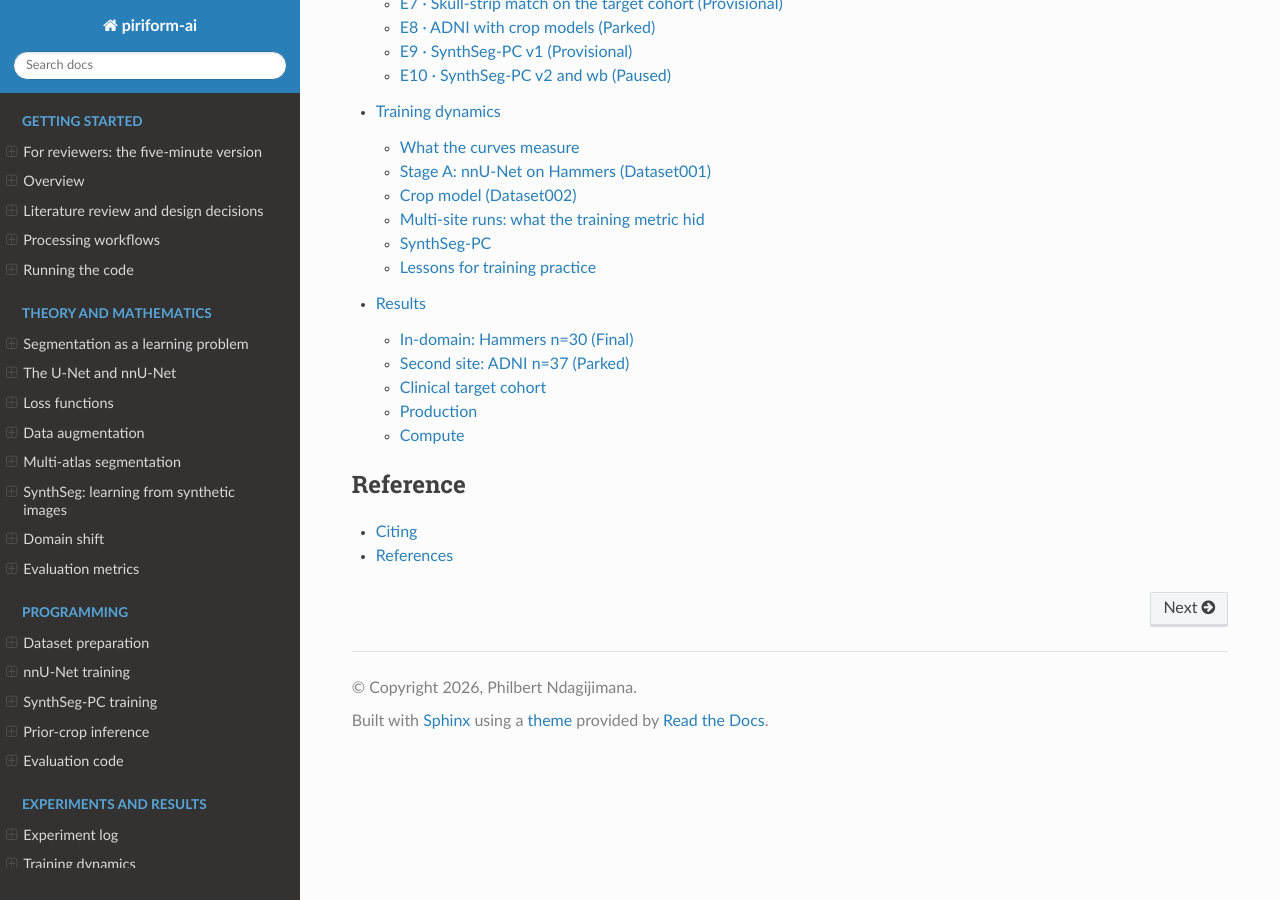
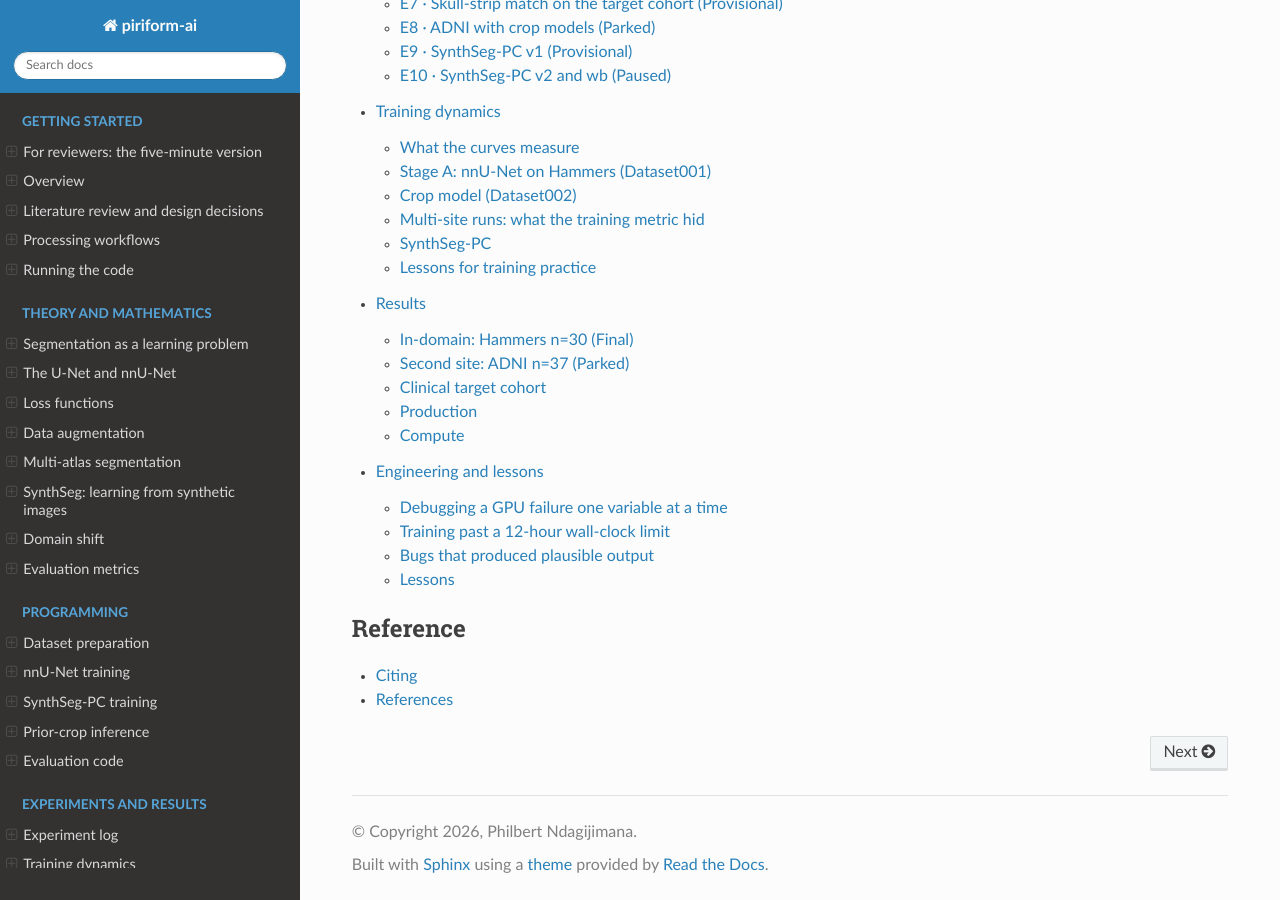
Before and after one commit to phindagijimana/piriform-ai, a Sphinx documentation site: the page built from docs/index.rst, in a window 1280 px wide and 900 px high, scrolled down 4891 px. Built offline with Sphinx 7.4.7 and the Read the Docs theme 3.1.0, drawn with Linux system fonts in a browser that asks for light colours; part of the change alters nothing that is shown.

Commit message:
Restore engineering evidence as one concise page
Add 'Engineering and lessons': the cuDNN debugging sequence, checkpoint
chaining on a 12 h limit, bugs that produced plausible output, and lessons.

```diff
--- /dev/null
+++ b/docs/engineering.rst
@@ -0,0 +1,83 @@
+Engineering and lessons
+=======================
+
+The problems that cost the most time were not modelling problems. This page
+records how they were diagnosed and what they taught.
+
+Debugging a GPU failure one variable at a time
+----------------------------------------------
+
+The first nnU-Net training step on an L40S MIG slice failed with
+``FIND was unable to find an engine to execute this computation``.
+
+1. ``torch.compile`` on: crash in compiled ``conv_transpose3d``.
+2. Compile off: the same error in eager ``conv_transpose3d``.
+3. ``TORCH_CUDNN_V8_API_DISABLED=1``: the FIND error is gone, replaced by
+   ``no valid convolution algorithms available in CuDNN`` on ``conv3d``.
+4. ``torch.backends.cudnn.enabled = False``: **trains**, at 168 s/epoch.
+
+Diagnosis: in this container, cuDNN has no usable 3D convolution engine on
+MIG through either API, and compilation was a red herring. The fix is a thin
+entry point rather than a patched nnU-Net (:doc:`programming/nnunet_training`).
+Each attempt was a two-epoch smoke test on one fold, not a relaunched 5-fold
+array.
+
+Training past a 12-hour wall-clock limit
+----------------------------------------
+
+A job needing :math:`H` hours on a partition capped at :math:`h` hours is split
+into :math:`\lceil H/h\rceil` hops:
+
+.. math::
+
+   H_\text{fold} = 1000 \times 168\ \text{s} \approx 47\ \text{h}
+   \;\Rightarrow\; \lceil 47/12 \rceil = 4\ \text{hops per fold}.
+
+Each hop is an ``sbatch --dependency=afterany:<previous>`` that resumes from
+the latest checkpoint. Making this reliable required:
+
+* **Idempotent workers.** A hop on a finished fold exits cleanly.
+* **Only the job ID on stdout.** A helper that also printed progress to stdout
+  produced a "job ID" containing text, and Slurm rejected the chain with
+  ``Job dependency problem``. Logs now go to stderr.
+* **Explicit walltime per hop.** A 4 h default timed SynthSeg hops out; 24 h on
+  a 12 h partition left jobs pending forever (``PartitionTimeLimit``).
+* **Paths from** ``SLURM_SUBMIT_DIR``. ``sbatch`` runs a spooled copy of the
+  script, so ``BASH_SOURCE`` points at the spool and helper files vanish.
+* **Dry-run by default.** Orchestration scripts print the full submission
+  plan and queue nothing unless ``RUN=1``, so GPU time is reviewed before it
+  is spent.
+
+Bugs that produced plausible output
+-----------------------------------
+
+* **Label IDs.** A scorer read the wrong label convention and returned
+  believable Dice values (:ref:`label-id-bug`). Scorers now report which
+  labels they read.
+* **SynthSeg resume.** Resuming from a ``dice_*`` checkpoint re-ran one epoch
+  of the L2 warm-up phase. Resume now forces ``WL2_EPOCHS=0``.
+* **Validation shape mismatch (64³ vs 61³).** Prediction resampled 0.94 mm
+  crops to 1 mm. Fixed with ``target_res=None`` and a resample-safe scorer.
+* **Silent MAPER failure.** Vote collapse on a thin structure gave empty
+  masks (:ref:`vote-collapse`); the pipeline now fails loudly.
+
+Lessons
+-------
+
+1. **Build the baseline first, and use it to test the evaluation code.**
+   Reproducing MAPER's published number made every later score trustworthy.
+2. **The label protocol beats the architecture.** The most important training
+   decision, disabling mirroring, was a one-flag change derived from anatomy
+   (:ref:`mirroring-proof`).
+3. **A strong default is a strong baseline.** nnU-Net out of the box beat
+   multi-atlas methods in-domain; added complexity (Dataset007) did not beat
+   the simpler crop model (Dataset002).
+4. **"Fails on a new site" is a symptom, not a diagnosis.** Each failure had a
+   testable cause (crop geometry, skull stripping, intensity range), and each
+   control ruled out one hypothesis.
+5. **Check the input before blaming the model.** A crop containing 0% of the
+   structure cannot pass; a geometric gate catches it in seconds.
+6. **Set thresholds before looking at results, and report negative results**
+   with their evidence.
+7. **Infrastructure is ML work.** The cuDNN incident cost more time than any
+   modelling decision.
--- a/docs/index.rst
+++ b/docs/index.rst
@@ -103,6 +103,7 @@ through it.
    experiments
    training_dynamics
    results
+   engineering
 
 .. toctree::
    :maxdepth: 1
--- a/docs/reviewers.rst
+++ b/docs/reviewers.rst
@@ -90,7 +90,8 @@ Where to look
    :widths: 30 70
 
    * - 10 minutes
-     - :doc:`experiments` (hypothesis → result → decision for each step)
+     - :doc:`experiments` (hypothesis → result → decision for each step) and
+       :doc:`engineering` (debugging, HPC, lessons)
    * - The evidence
      - :doc:`results`, :doc:`training_dynamics`
    * - Depth
```
